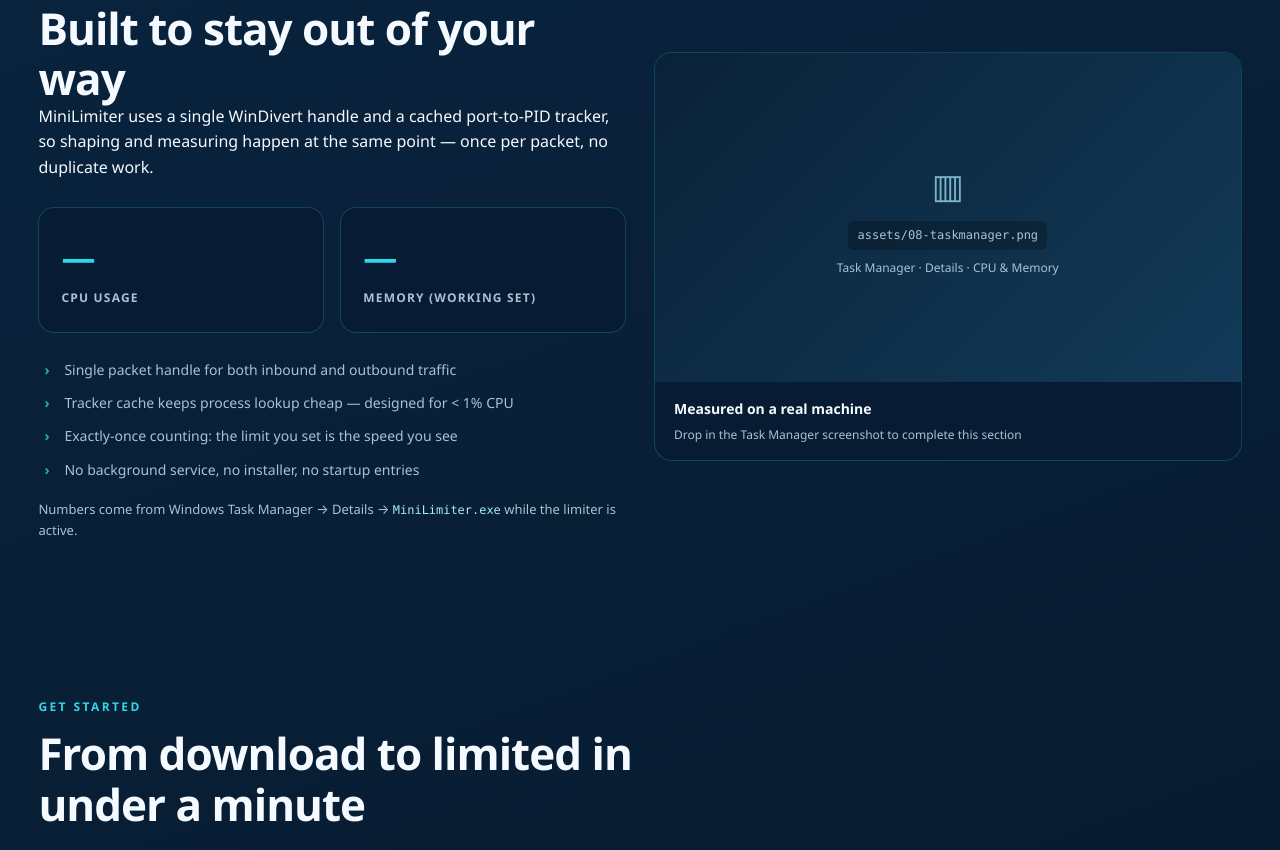
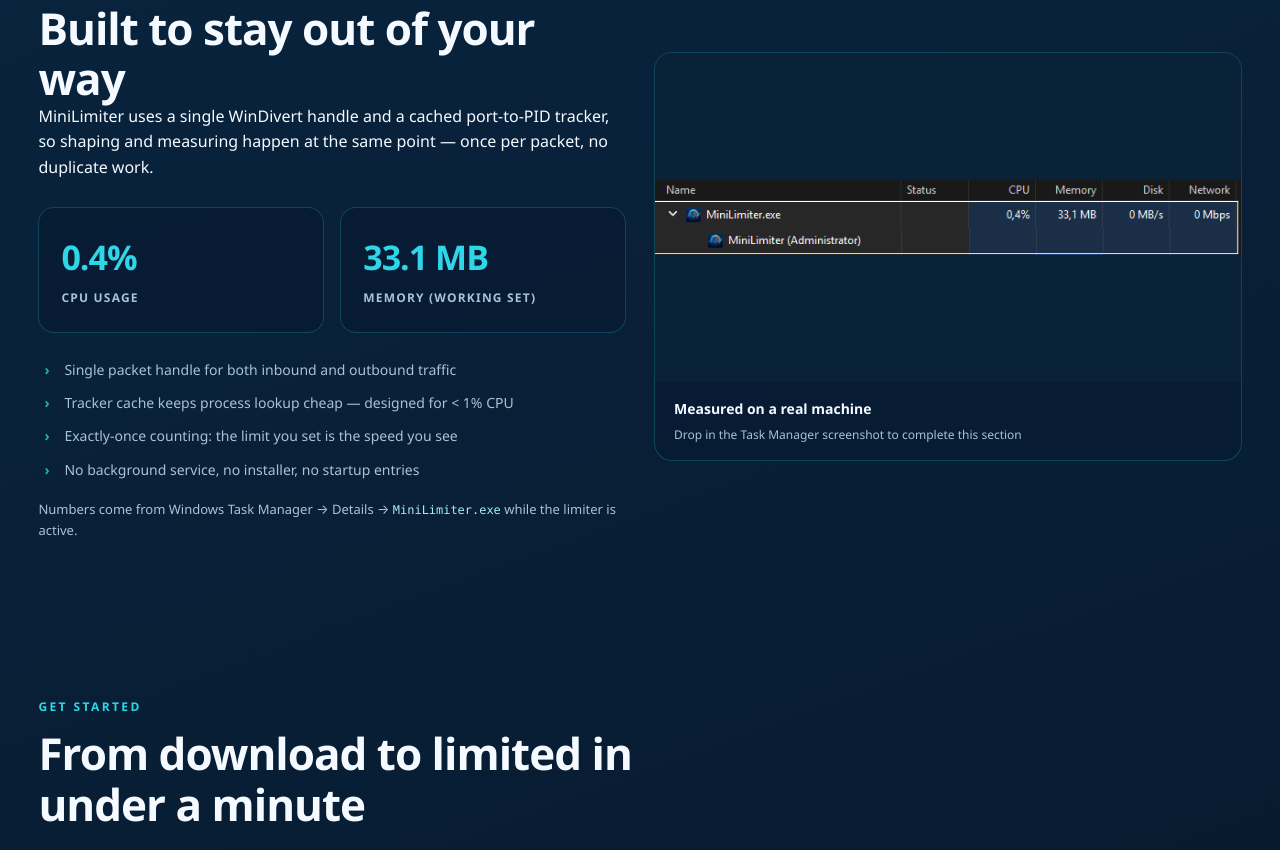
Before and after one commit to f4rdani/MiniLimiter, a plain HTML site: page docs/index.html in a window 1280 px wide. Shown: the part 5471-6321 px from the top of the page. Drawn offline with Linux system fonts and the light colour scheme.

Commit message:
Add Task Manager screenshot and measured CPU/RAM figures

```diff
--- a/docs/index.html
+++ b/docs/index.html
@@ -339,8 +339,8 @@ footer a:hover{color:var(--cyan)}
         <h2>Built to stay out of your way</h2>
         <p class="sec-head" style="margin-bottom:0">MiniLimiter uses a single WinDivert handle and a cached port-to-PID tracker, so shaping and measuring happen at the same point — once per packet, no duplicate work.</p>
         <div class="metrics">
-          <div class="metric"><b id="cpuValue">—</b><span>CPU usage</span></div>
-          <div class="metric"><b id="ramValue">—</b><span>Memory (working set)</span></div>
+          <div class="metric"><b id="cpuValue">0.4%</b><span>CPU usage</span></div>
+          <div class="metric"><b id="ramValue">33.1 MB</b><span>Memory (working set)</span></div>
         </div>
         <ul class="perf-list">
           <li>Single packet handle for both inbound and outbound traffic</li>
```
Also changed, not shown: docs/assets/08-taskmanager.png (renamed from docs/assets/task manager.png), 1 other file.
